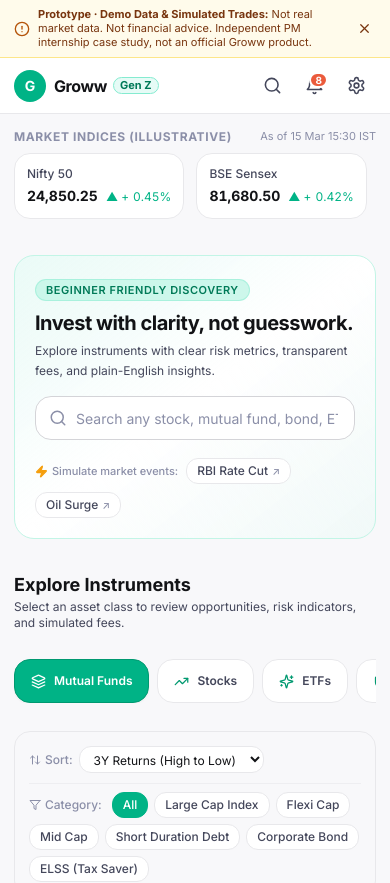
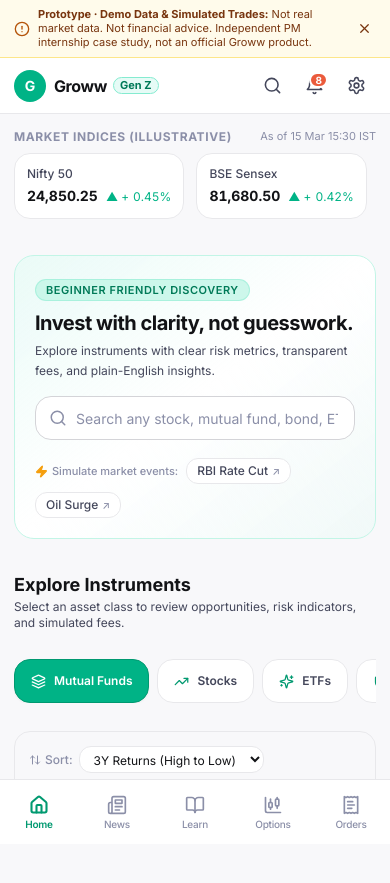
Before and after one commit to SohamBalwant/genz-groww, a React (Vite) app: page / in a window 390 px wide. Shown: the top 883 px of the page. After the commit the page ends 844 px from the top, so only its background shows below. Built offline with nearby package versions, Linux system fonts and the light colour scheme.

Commit message:
fix(mobile): resolve touch scrolling locking on mobile devices

```diff
--- a/index.html
+++ b/index.html
@@ -3,7 +3,7 @@
   <head>
     <meta charset="UTF-8" />
     <link rel="icon" type="image/svg+xml" href="/favicon.svg" />
-    <meta name="viewport" content="width=device-width, initial-scale=1.0" />
+    <meta name="viewport" content="width=device-width, initial-scale=1.0, viewport-fit=cover" />
     <meta name="description" content="Groww for Gen Z — An independent design study prototype for young Indian investors aged 20-26. Demo data only. Not an official Groww product. Not financial advice." />
     <title>Groww · Gen Z Concept — Independent Study Prototype</title>
     <link rel="preconnect" href="https://fonts.googleapis.com" />
--- a/src/components/layout/AppShell.tsx
+++ b/src/components/layout/AppShell.tsx
@@ -31,10 +31,10 @@
   }, [location.pathname]);
 
   return (
-    <div className="min-h-screen bg-slate-950 text-textPrimary flex flex-col items-center justify-center antialiased selection:bg-primary-500 selection:text-white p-0 md:py-6 lg:py-8 overflow-x-hidden">
+    <div className="h-screen h-[100dvh] md:h-auto md:min-h-screen bg-bgSurface md:bg-slate-950 text-textPrimary flex flex-col items-center justify-center antialiased selection:bg-primary-500 selection:text-white p-0 md:py-6 lg:py-8 overflow-hidden md:overflow-x-hidden">
       {/* ─── Main Container: Smartphone Frame on Desktop / Full Screen on Mobile ─── */}
-      <div className="w-full flex-1 md:flex-initial flex items-center justify-center">
-        <div className="w-full md:w-[420px] md:h-[890px] md:max-h-[92vh] md:rounded-[52px] md:bg-slate-950 md:p-3 md:shadow-[0_25px_60px_-15px_rgba(0,0,0,0.9),0_0_0_1px_rgba(255,255,255,0.1),0_0_50px_rgba(0,179,134,0.15)] md:ring-1 md:ring-white/15 relative flex flex-col">
+      <div className="w-full h-full md:h-auto flex-1 md:flex-initial flex items-center justify-center min-h-0">
+        <div className="w-full h-full md:w-[420px] md:h-[890px] md:max-h-[92vh] md:rounded-[52px] md:bg-slate-950 md:p-3 md:shadow-[0_25px_60px_-15px_rgba(0,0,0,0.9),0_0_0_1px_rgba(255,255,255,0.1),0_0_50px_rgba(0,179,134,0.15)] md:ring-1 md:ring-white/15 relative flex flex-col min-h-0">
           {/* Simulated Physical Smartphone Buttons on Bezel (Desktop only) */}
           <div
             aria-hidden="true"
@@ -50,7 +50,7 @@
           />
 
           {/* ─── Inner Mobile Screen Viewport ─── */}
-          <div className="w-full h-full min-h-screen md:min-h-0 bg-bgSurface flex flex-col relative overflow-hidden [transform:translateZ(0)] md:rounded-[42px]">
+          <div className="w-full h-full bg-bgSurface flex flex-col relative overflow-hidden md:rounded-[42px] md:[transform:translateZ(0)] min-h-0">
             {/* 1. Mobile Status Bar (Visible on desktop phone chassis) */}
             <div
               aria-hidden="true"
@@ -89,7 +89,8 @@
             {/* 4. Native-feeling Scrollable Page Viewport */}
             <main
               id="app-scroll-viewport"
-              className="flex-1 overflow-y-auto overflow-x-hidden no-scrollbar p-3.5 sm:p-4 pb-6 transition-all relative scroll-smooth overscroll-contain"
+              className="flex-1 min-h-0 overflow-y-auto overflow-x-hidden overscroll-y-contain no-scrollbar p-3.5 sm:p-4 pb-6 transition-all relative scroll-smooth touch-pan-y"
+              style={{ WebkitOverflowScrolling: 'touch' }}
             >
               <Outlet />
             </main>
--- a/src/components/layout/PrototypeBanner.tsx
+++ b/src/components/layout/PrototypeBanner.tsx
@@ -28,7 +28,7 @@
     <div
       role="region"
       aria-label="Prototype notice"
-      className="bg-amber-50 border-b border-amber-200 px-3.5 py-2 text-xs text-amber-900 transition-all"
+      className="bg-amber-50 border-b border-amber-200 px-3.5 py-2 text-xs text-amber-900 transition-all shrink-0"
     >
       <div className="max-w-7xl mx-auto flex items-center justify-between gap-3">
         <div className="flex items-center gap-2">
--- a/src/components/layout/TopBar.tsx
+++ b/src/components/layout/TopBar.tsx
@@ -13,7 +13,7 @@
     : 0;
 
   return (
-    <header className="sticky top-0 z-40 bg-white/95 backdrop-blur-md border-b border-border h-14 px-3.5 sm:px-4 flex items-center justify-between select-none">
+    <header className="shrink-0 sticky top-0 z-40 bg-white/95 backdrop-blur-md border-b border-border h-14 px-3.5 sm:px-4 flex items-center justify-between select-none">
       <div className="w-full flex items-center justify-between gap-2">
         {/* Left: Brand Identity */}
         <RouterLink
--- a/src/styles/index.css
+++ b/src/styles/index.css
@@ -23,6 +23,15 @@
     box-sizing: border-box;
   }
 
+  html,
+  body,
+  #root {
+    height: 100%;
+    width: 100%;
+    margin: 0;
+    padding: 0;
+  }
+
   html {
     font-family: 'Inter', system-ui, -apple-system, sans-serif;
     -webkit-text-size-adjust: 100%;
@@ -33,6 +42,7 @@
     @apply bg-bgSurface text-textPrimary;
     -webkit-font-smoothing: antialiased;
     -moz-osx-font-smoothing: grayscale;
+    -webkit-overflow-scrolling: touch;
   }
 
   /* Tabular numerals for all price/number displays */
```
